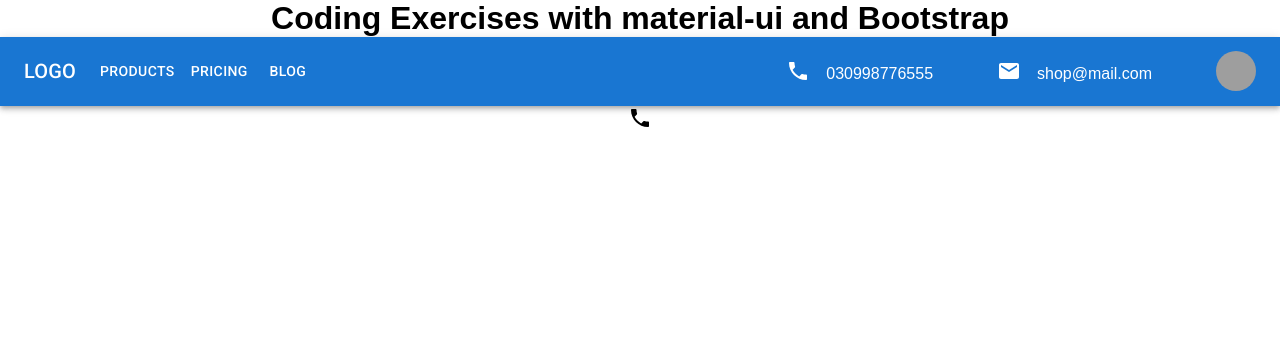
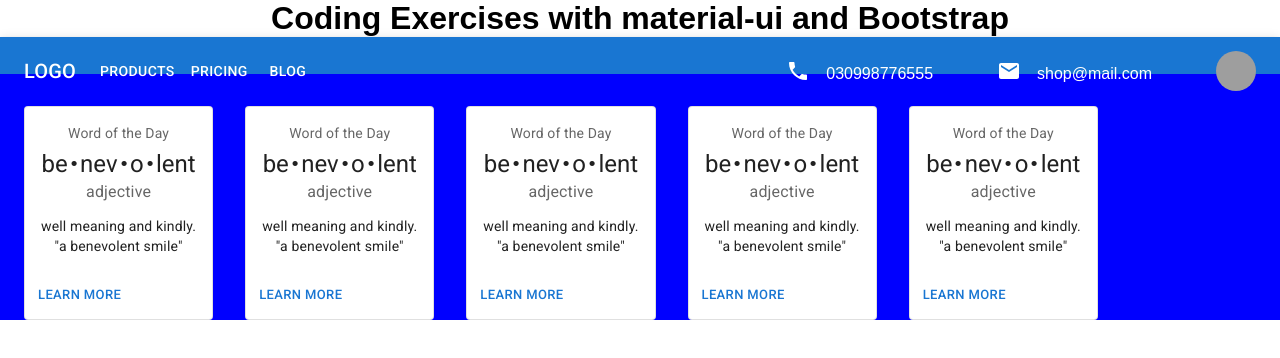
Before and after one commit to ludolfaugust/React-and-MUI, a React (Create React App) app: page / in a window 1280 px wide. Shown: the top 358 px of the page. Built offline with nearby package versions, Linux system fonts and the light colour scheme; grey boxes are pictures that could not be loaded.

Commit message:
add cards

```diff
--- a/package.json
+++ b/package.json
@@ -7,6 +7,7 @@
     "@emotion/styled": "^11.6.0",
     "@mui/icons-material": "^5.3.0",
     "@mui/material": "^5.3.0",
+    "@mui/styles": "^5.3.0",
     "@testing-library/jest-dom": "^5.16.1",
     "@testing-library/react": "^12.1.2",
     "@testing-library/user-event": "^13.5.0",
--- a/src/App.css
+++ b/src/App.css
@@ -5,3 +5,10 @@
   font-family: "PT Sans", sans-serif;
   text-align: center;
 }
+
+.cards-container {
+  display: flex;
+  justify-content: center;
+  background-color: blue;
+  align-items: center;
+}
--- a/src/App.js
+++ b/src/App.js
@@ -1,15 +1,19 @@
 import "./App.css";
 import Navbar from "./components/Navbar/Navbar";
 //import Slider from "./components/Slider";
-import PhoneIcon from "@mui/icons-material/Phone";
+
+import Cards from "./components/Products/Cards.js/Cards";
+
+import Grid from "@mui/material/Grid";
 
 function App() {
   return (
     <div className="App">
       <h1>Coding Exercises with material-ui and Bootstrap</h1>
       <Navbar />
-      <PhoneIcon />
+
       {/* <Slider /> */}
+      <Cards />
     </div>
   );
 }
--- /dev/null
+++ b/src/components/Products/Cards.js/Cards.js
@@ -0,0 +1,67 @@
+import * as React from "react";
+import Box from "@mui/material/Box";
+import Card from "@mui/material/Card";
+import CardActions from "@mui/material/CardActions";
+import CardContent from "@mui/material/CardContent";
+import Button from "@mui/material/Button";
+import Typography from "@mui/material/Typography";
+import Grid from "@mui/material/Grid";
+import Container from "@mui/material/Container";
+import "../../../App.css";
+
+const bull = (
+  <Box
+    component="span"
+    sx={{ display: "inline-block", mx: "2px", transform: "scale(0.8)" }}
+  >
+    •
+  </Box>
+);
+
+const card = (
+  <React.Fragment>
+    <CardContent>
+      <Typography sx={{ fontSize: 14 }} color="text.secondary" gutterBottom>
+        Word of the Day
+      </Typography>
+      <Typography variant="h5" component="div">
+        be{bull}nev{bull}o{bull}lent
+      </Typography>
+      <Typography sx={{ mb: 1.5 }} color="text.secondary">
+        adjective
+      </Typography>
+      <Typography variant="body2">
+        well meaning and kindly.
+        <br />
+        {'"a benevolent smile"'}
+      </Typography>
+    </CardContent>
+    <CardActions>
+      <Button size="small">Learn More</Button>
+    </CardActions>
+  </React.Fragment>
+);
+
+export default function Cards() {
+  return (
+    <Container className="cards-container" maxWidth="xl" justify="center">
+      <Grid container spacing={4}>
+        <Grid item>
+          <Card variant="outlined">{card}</Card>
+        </Grid>
+        <Grid item>
+          <Card variant="outlined">{card}</Card>
+        </Grid>
+        <Grid item>
+          <Card variant="outlined">{card}</Card>
+        </Grid>
+        <Grid item>
+          <Card variant="outlined">{card}</Card>
+        </Grid>
+        <Grid item>
+          <Card variant="outlined">{card}</Card>
+        </Grid>
+      </Grid>
+    </Container>
+  );
+}
```
Also changed, not shown: 1 other file (tests, documents, lock files or other folders).
